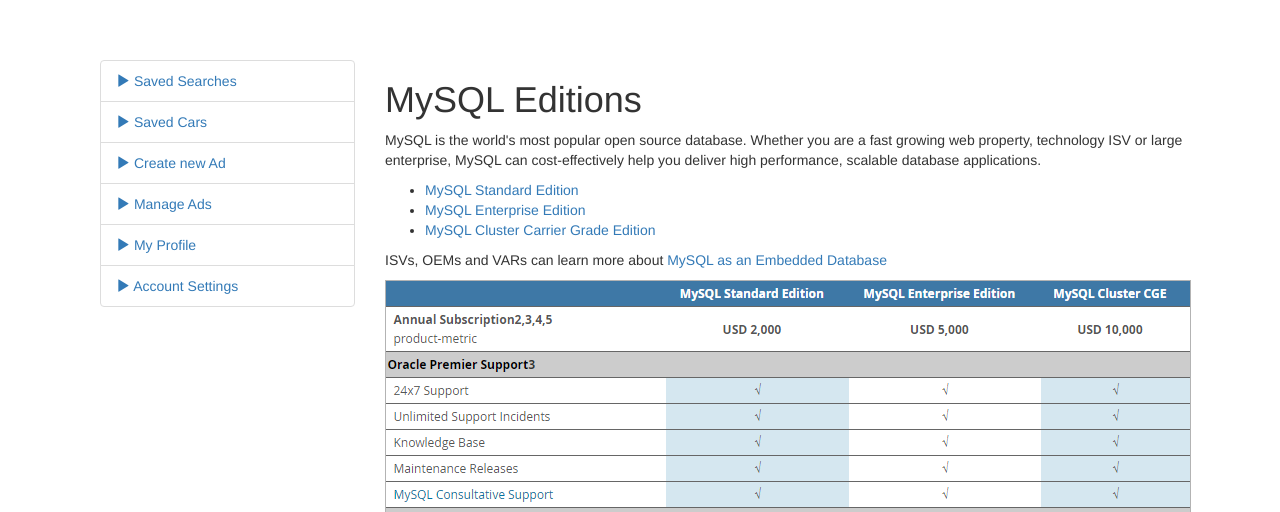
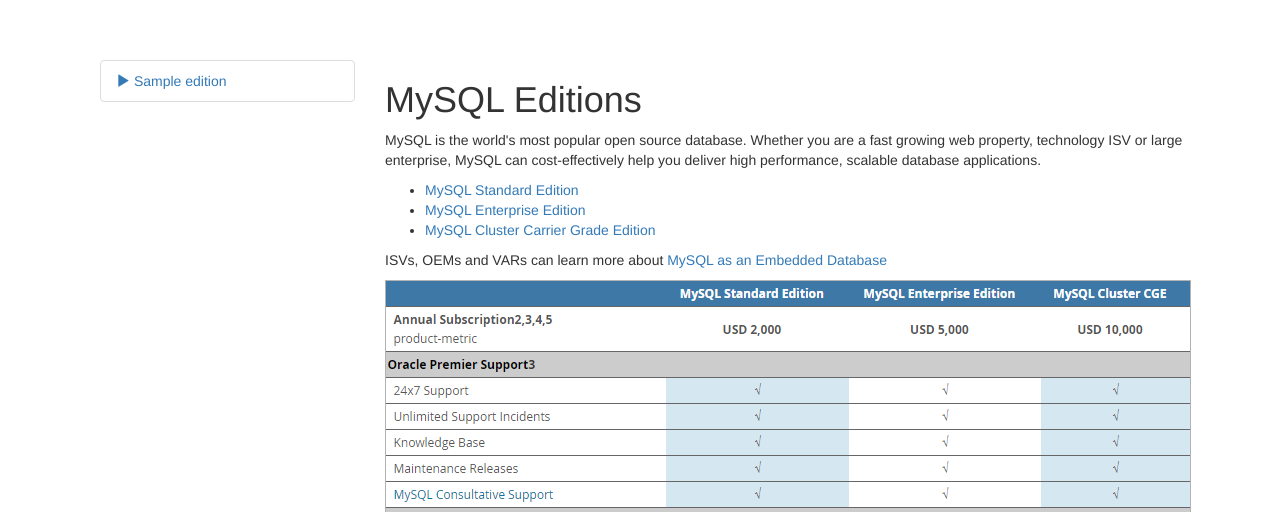
Before and after one commit to GaRi-MAK/WEB_EA, a Flask app: page /product in a window 1280 px wide. Shown: the part 52-564 px from the top of the page. Run offline with Flask 2, Linux system fonts and the light colour scheme; tables that the repository leaves empty hold one stand-in row (values such as "Sample post"); parts of the project's set-up code (start-up, migrations or seed data) failed here and were passed over; some libraries are stand-ins or nearby versions.

Commit message:
fix moodels

```diff
--- a/app/main/routes.py
+++ b/app/main/routes.py
@@ -39,7 +39,8 @@
 
 @bp.route('/product', methods=['GET', 'POST'])
 def product():
-    return render_template('product.html')
+    edition=InfoEditions.query.all()
+    return render_template('product.html',edition=edition)
 @bp.route('/cloud', methods=['GET', 'POST'])
 def cloud():
     return render_template('cloud.html')
--- a/app/templates/InfoEditionsForm.html
+++ b/app/templates/InfoEditionsForm.html
@@ -10,6 +10,7 @@
             <th scope="col">ID</th>
             <th scope="col">Title</th>
             <th scope="col">Content</th>
+            <th scope="col">Url</th>
         </tr>
         </thead>
         <tbody>
--- a/app/templates/UserList.html
+++ /dev/null
@@ -1,4 +0,0 @@
-{% extends "base.html" %}
-{% import 'bootstrap/wtf.html' as wtf %}
-
-{% block current_app_content %}
--- a/app/templates/home.html
+++ b/app/templates/home.html
@@ -29,7 +29,7 @@
         </div>
     </div>
 
-    <div class="container bg-info col-md-12">
+    <div class="container col-md-12">
  {% for ad in ads %}
         <div class="media col-md-6">
             <div class="media-left">
--- a/app/templates/product.html
+++ b/app/templates/product.html
@@ -3,20 +3,12 @@
 {% block current_app_content %}
     <div class="container" style="margin-top:40px">
         <div class="col-md-3">
+            {% for a in edition %}
             <ul class="list-group">
-                <li class="list-group-item"><a href="#"><i
-                        class="glyphicon glyphicon-play"></i> Saved Searches</a></li>
-                <li class="list-group-item"><a href="#"><i
-                        class="glyphicon glyphicon-play"></i> Saved Cars</a></li>
-                <li class="list-group-item"><a href="#"><i class="glyphicon glyphicon-play"></i>
-                    Create new Ad</a></li>
-                <li class="list-group-item"><a href="#"><i
-                        class="glyphicon glyphicon-play"></i> Manage Ads</a></li>
-                <li class="list-group-item"><a href="#"><i
-                        class="glyphicon glyphicon-play"></i> My Profile</a></li>
-                <li class="list-group-item"><a href="#"><i
-                        class="glyphicon glyphicon-play"></i> Account Settings</a></li>
+                <li class="list-group-item"><a href="{{a.url}}"><i
+                        class="glyphicon glyphicon-play"></i> {{ a.title }}</a></li>
             </ul>
+             {% endfor %}
         </div>
         <div class="col-md-9">
             <div class="right-content-bg">
```
Also changed, not shown: app/main/forms.py (+17 -2 lines), app/models.py (+6 -15 lines), app/auth/routes.py (line endings or trailing spaces), 7 other files.
